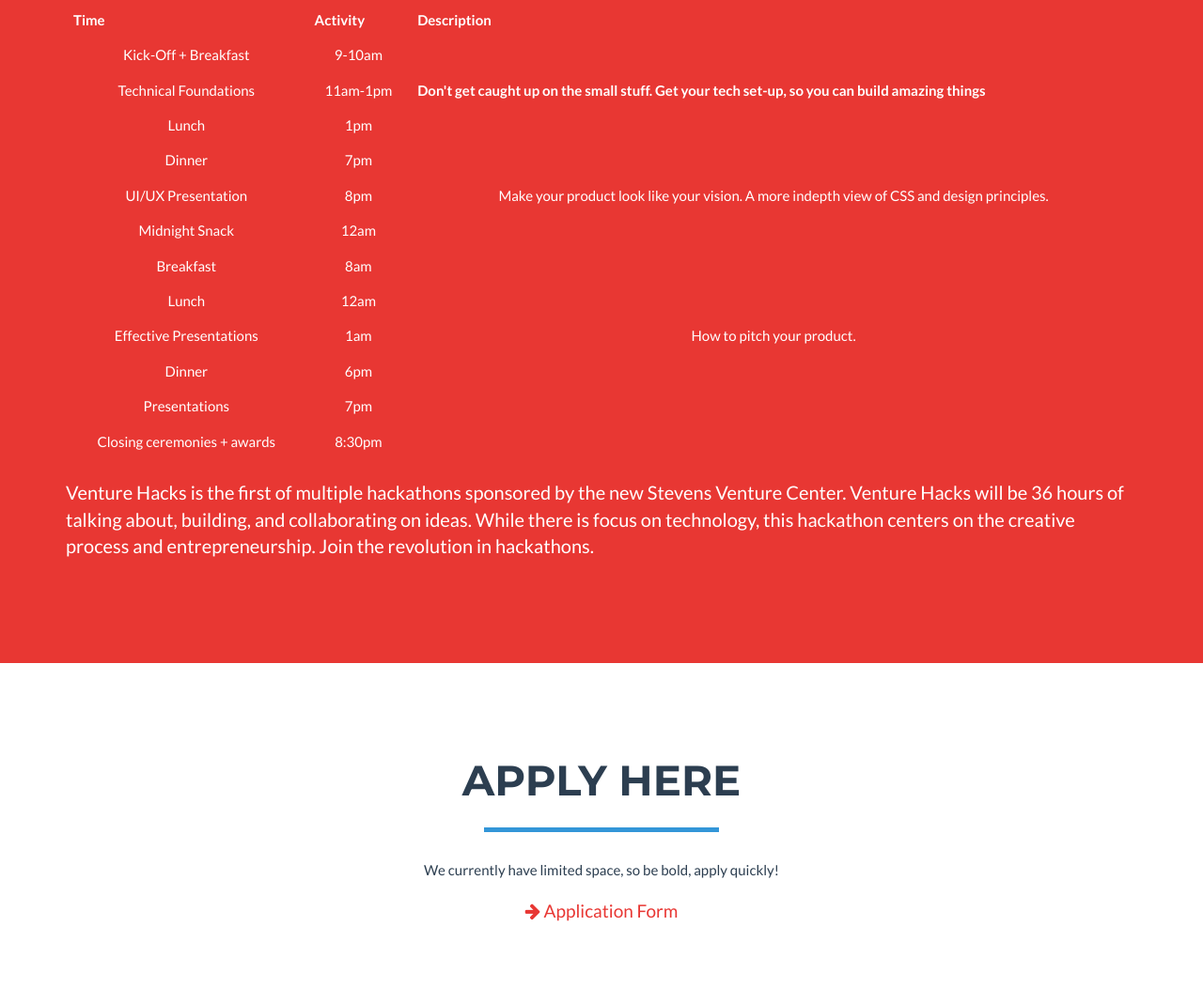
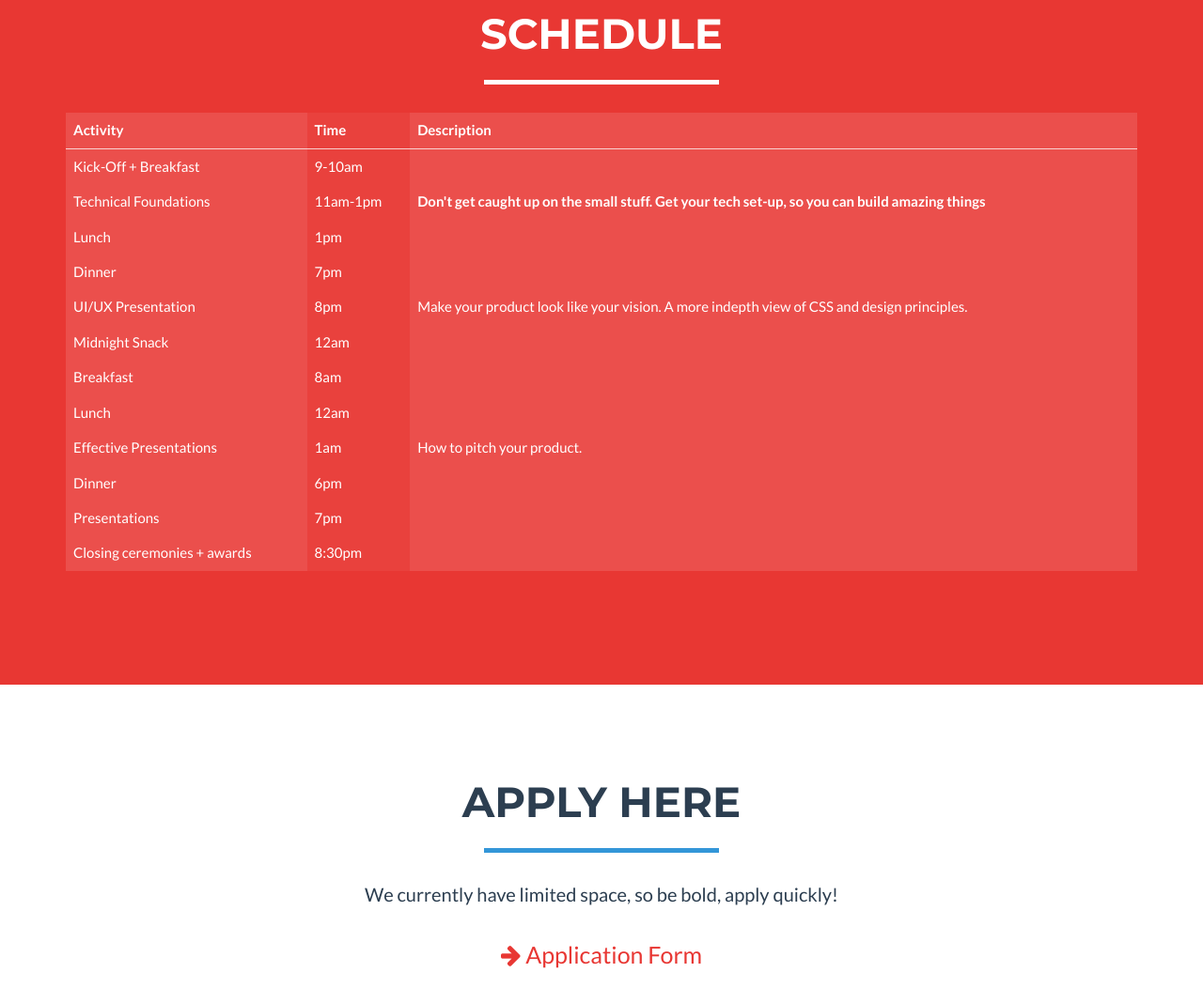
Before and after one commit to venture-hacks/bootstrap-site, a plain HTML site: page index.html in a window 1280 px wide. Shown: the part 1900-2952 px from the top of the page at 94% size. Drawn offline with nearby package versions, Linux system fonts and the light colour scheme.

Commit message:
CSS touchups and a bit of rearranging

```diff
--- a/css/freelancer.css
+++ b/css/freelancer.css
@@ -773,3 +773,19 @@
   opacity: 0;
   display: none;
 }
+.table{
+  text-align: left;
+}
+
+col:nth-child(odd){
+  background-color: rgba(255,255,255,.12)
+}
+col:nth-child(even){
+  background-color: rgba(255,255,255,.05)
+}
+.table thead{
+  border-bottom: solid 1px rgba(255,255,255,.5);
+}
+#appLink{
+  font-size: 25px;
+}
--- a/index.html
+++ b/index.html
@@ -93,6 +93,18 @@
                 <div class="col-lg-12 text-center">
                     <h2>About</h2>
                     <hr class="star-primary">
+                                <div class="row">
+                <div class="col-lg-12">
+                    <p>
+                        Venture Hacks is the first of multiple hackathons
+                        sponsored by the new Stevens Venture Center. Venture
+                        Hacks will be 36 hours of talking about, building, and
+                        collaborating on ideas. While there is focus on technology,
+                        this hackathon centers on the creative process and
+                        entrepreneurship. Join the revolution in hackathons.
+                    </p> <br/>
+                </div>
+            </div>
                 </div>
             </div>
             <div class="row">
@@ -147,10 +159,11 @@
                     <h2>Schedule</h2>
                     <hr class="star-light red-star">
                       <table class="table">
+                    <col><col><col>
     <thead>
       <tr>
+        <th>Activity</th>
         <th>Time</th>
-        <th>Activity</th>
         <th>Description</th>
       </tr>
     </thead>
@@ -158,6 +171,7 @@
       <tr>
         <td>Kick-Off + Breakfast</td>
         <td>9-10am</td>
+        <td></td>
       </tr>
       <tr>
         <td>Technical Foundations</td>
@@ -167,10 +181,12 @@
       <tr>
         <td>Lunch</td>
         <td>1pm</td>
+        <td></td>
       </tr>
       <tr>
         <td>Dinner</td>
         <td>7pm</td>
+        <td></td>
       </tr>
       <tr>
         <td>UI/UX Presentation</td>
@@ -180,14 +196,17 @@
       <tr>
         <td>Midnight Snack</td>
         <td>12am</td>
+        <td></td>
       </tr>
       <tr>
         <td>Breakfast</td>
         <td>8am</td>
+        <td></td>
       </tr>
       <tr>
         <td>Lunch</td>
         <td>12am</td>
+        <td></td>
       </tr>
       <tr>
         <td>Effective Presentations</td>
@@ -197,33 +216,21 @@
       <tr>
         <td>Dinner</td>
         <td>6pm</td>
+        <td></td>
       </tr>
       <tr>
         <td>Presentations</td>
         <td>7pm</td>
+        <td></td>
       </tr>
       <tr>
         <td>Closing ceremonies + awards</td>
         <td>8:30pm</td>
+        <td></td>
       </tr>
     </tbody>
   </table>
                 </div>
-            </div>
-            <div class="row">
-                <div class="col-lg-12">
-                    <p>
-                        Venture Hacks is the first of multiple hackathons
-                        sponsored by the new Stevens Venture Center. Venture
-                        Hacks will be 36 hours of talking about, building, and
-                        collaborating on ideas. While there is focus on technology,
-                        this hackathon centers on the creative process and
-                        entrepreneurship. Join the revolution in hackathons.
-                    </p>
-                </div>
-                <!-- <div class="col-lg-4">
-                    <p>Whether you're a student looking to showcase your work, a professional looking to attract clients, or a graphic artist looking to share your projects, this template is the perfect starting point!</p>
-                </div> -->
             </div>
         </div>
     </section>
@@ -238,9 +245,10 @@
                 </div>
             </div>
             <div class="row">
-                <div class="col-lg-8 col-lg-offset-2 text-center">
-                    We currently have limited space, so be bold, apply quickly! <br />
-                    <a href="http://goo.gl/forms/1sCqRsbLPLVPzL4F2" class="btn btn-lg">
+                <div class="col-lg-12 text-center">
+                    <p>
+                        We currently have limited space, so be bold, apply quickly! </p><br />
+                    <a href="http://goo.gl/forms/1sCqRsbLPLVPzL4F2" id="appLink">
                         <i class="fa fa-arrow-right"></i> Application Form
                     </a>
                 </div>
```
